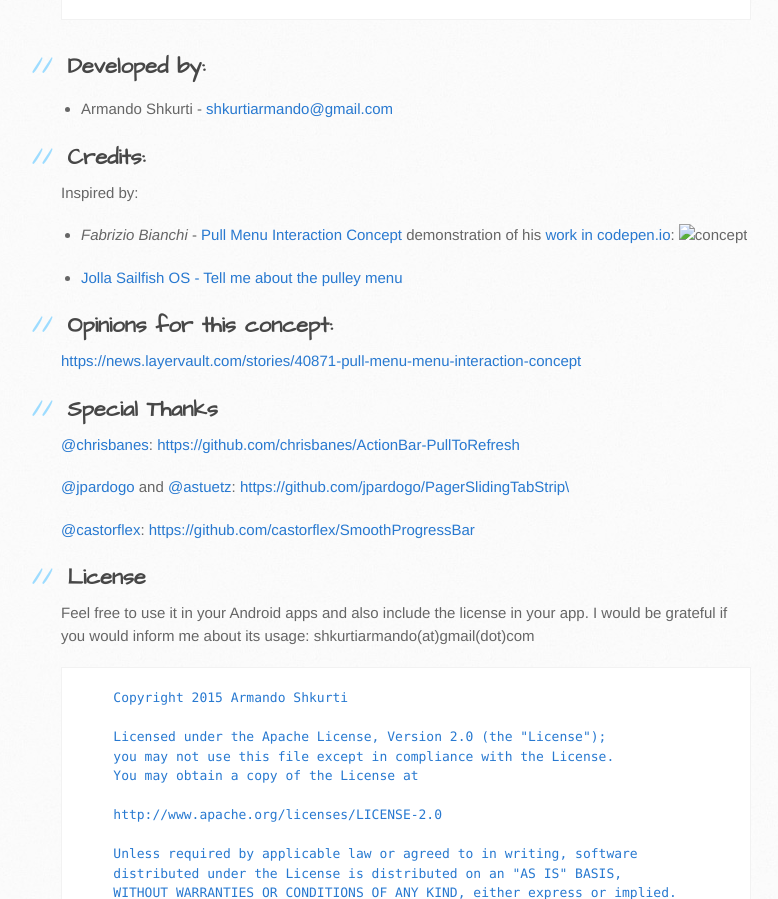
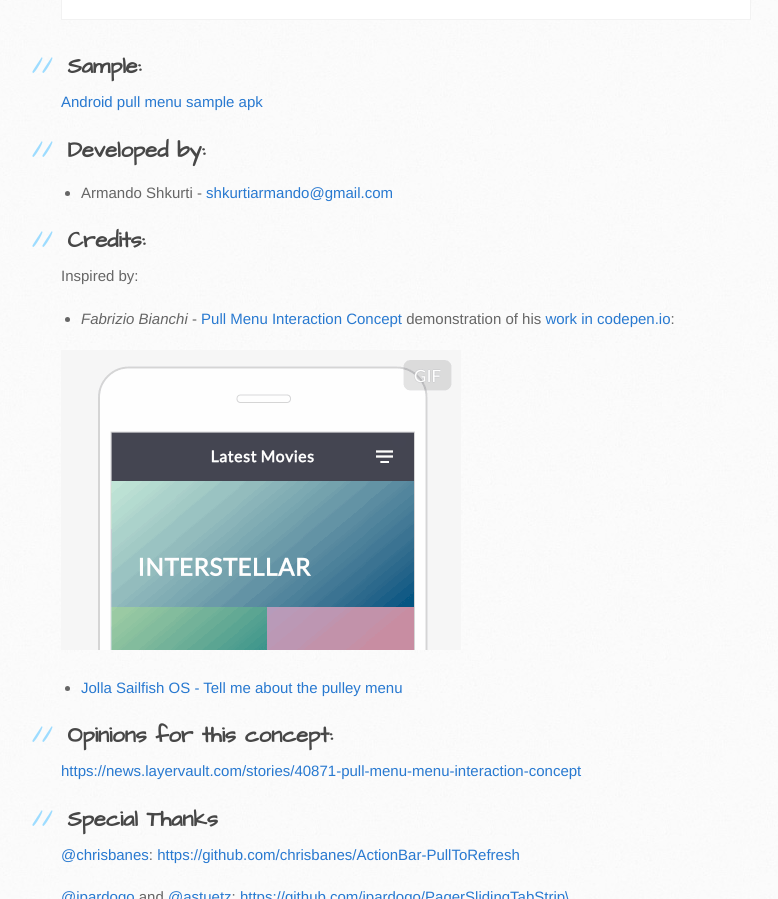
Before and after one commit to ShkurtiA/AndroidPullMenu, a plain HTML site: page index.html in a window 1280 px wide. Shown: the part 2617-3516 px from the top of the page, without its empty margins (109-887 px from the left). Drawn offline with Linux system fonts and the light colour scheme.

Commit message:
Create gh-pages branch via GitHub

```diff
--- a/index.html
+++ b/index.html
@@ -35,7 +35,7 @@
 
 <p>This actions stand for refreshing options like refreshing the latest news, most viewed news, most commented views etc. or adding more actions inside view when you don’t want to implement these actions inside sliding menu. It can be implemented inside ScrollView, GridView, ListView, WebView, Fragments + Tabs.</p>
 
-<p><img src="images/pull_menu_sample_1.gif" alt="sample"></p>
+<p><img src="/images/pull_menu_sample_1.gif" alt=""></p>
 
 <h2>
 <a id="simple-example" class="anchor" href="#simple-example" aria-hidden="true"><span class="octicon octicon-link"></span></a>Simple Example</h2>
@@ -123,6 +123,11 @@
 </code></pre>
 
 <h2>
+<a id="sample" class="anchor" href="#sample" aria-hidden="true"><span class="octicon octicon-link"></span></a>Sample:</h2>
+
+<p><a href="https://drive.google.com/file/d/0B4KDLGM9RvIyR2djZVVyNDQ4Mlk/view?usp=sharing">Android pull menu sample apk</a></p>
+
+<h2>
 <a id="developed-by" class="anchor" href="#developed-by" aria-hidden="true"><span class="octicon octicon-link"></span></a>Developed by:</h2>
 
 <ul>
@@ -136,10 +141,14 @@
 <p>Inspired by:</p>
 
 <ul>
-<li><p><em>Fabrizio Bianchi</em> - <a href="https://dribbble.com/shots/1827600-Pull-Menu-Menu-Interaction-Concept?list=users&amp;offset=0">Pull Menu Interaction Concept</a>
-demonstration of his <a href="http://codepen.io/fbrz/full/bNdMwZ/">work in codepen.io</a>:
-<img src="/docs/pull_menu_concept.gif" alt="concept"></p></li>
-<li><p><a href="https://www.youtube.com/watch?v=sR9dWo42wU0" title="Jolla Sailfish  OS">Jolla Sailfish OS - Tell me about the pulley menu</a></p></li>
+<li>  <em>Fabrizio Bianchi</em> - <a href="https://dribbble.com/shots/1827600-Pull-Menu-Menu-Interaction-Concept?list=users&amp;offset=0">Pull Menu Interaction Concept</a>
+demonstration of his <a href="http://codepen.io/fbrz/full/bNdMwZ/">work in codepen.io</a>:</li>
+</ul>
+
+<p><img src="images/pull_menu_concept.gif" alt="concept"></p>
+
+<ul>
+<li><a href="https://www.youtube.com/watch?v=sR9dWo42wU0" title="Jolla Sailfish  OS">Jolla Sailfish OS - Tell me about the pulley menu</a></li>
 </ul>
 
 <h2>
```
Also changed, not shown: params.json (+1 -1 lines).
